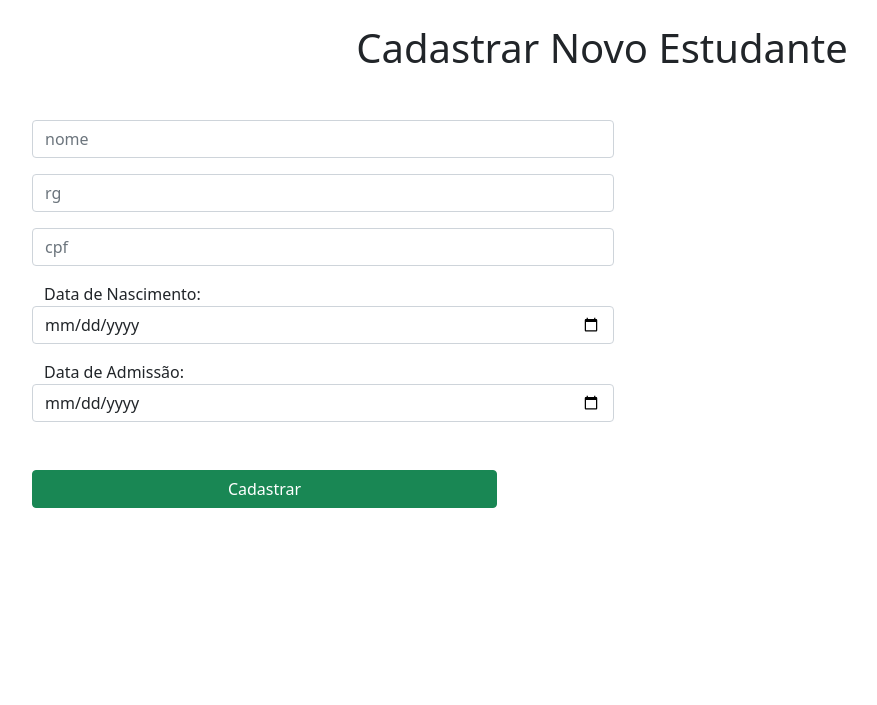
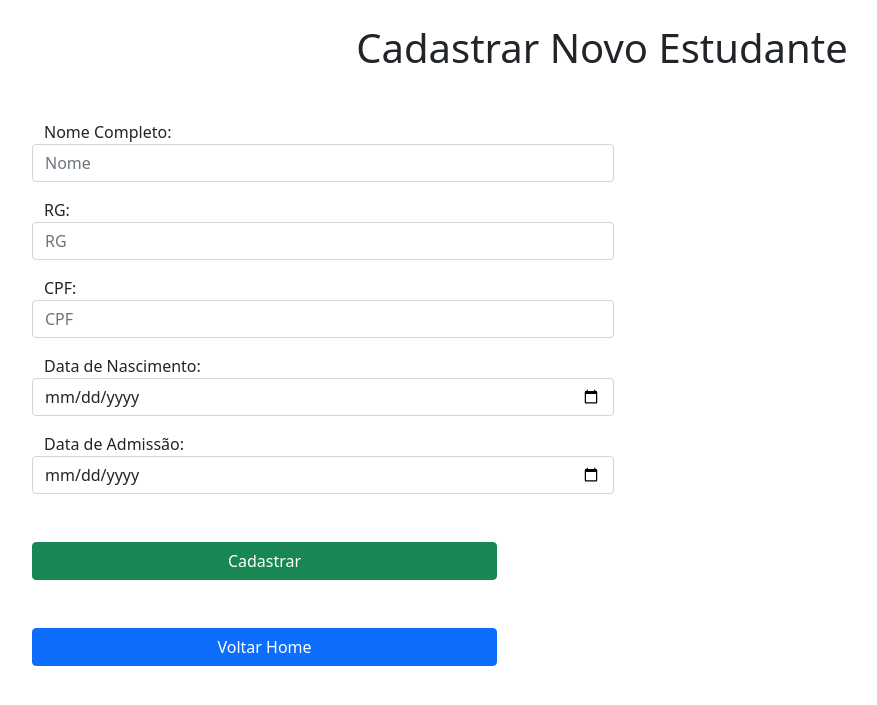
Before and after one commit to Lelou123/Visie-Teste, a Flask app: page /add in a window 1280 px wide. Shown: the top 705 px of the page, without its empty margins (38-915 px from the left). Run offline with Flask 2, Linux system fonts and the light colour scheme.

Commit message:
Update requirements, edit and design

```diff
--- a/main.py
+++ b/main.py
@@ -31,7 +31,6 @@ class Pessoas(db.Model):
 
 @app.route("/")
 def index():
-
     page = request.args.get('page', 1, type=int)
 
     pessoas = Pessoas.query.paginate(page=page, per_page=8)
@@ -40,7 +39,6 @@ def index():
         item.nome = item.nome.split(' ')[0]
 
     return render_template('index.html', pessoas=pessoas)
-
 
 
 @app.route('/add', methods=['GET', 'POST'])
--- a/requirements.txt
+++ b/requirements.txt
@@ -1,2 +1,6 @@
-flask
+flask~=2.1.1
 flask-sqlalchemy
+mysql~=0.0.3
+mysql-connector-python~=8.0.29
+Jinja2~=3.1.1
+Werkzeug~=2.1.1
--- a/templates/Index.html
+++ b/templates/Index.html
@@ -8,7 +8,7 @@
 </head>
 <body>
 
-    <div class="col-8 m-auto pt-2 pb-2 text-center">
+    <div class="col-8 m-auto pt-2 pb-2 text-center mt-3">
         <h1>Bem vindo ao teste de Murillo</h1>
     </div>
 
--- a/templates/add.html
+++ b/templates/add.html
@@ -8,15 +8,18 @@
 <body>
 <h1  style="text-align:center;" class="mt-4">Cadastrar Novo Estudante</h1>
 <form action="/add" class="container" method="post">
-    <div class="col-md-6 mt-5 ">
+    <div class="col-md-6 mt-5"  >
         <div class="row mt-3">
-            <input type="text " name="nome" id="nome" placeholder="nome" class="form-control">
+            <label for="nome">Nome Completo:</label>
+            <input type="text " name="nome" id="nome" placeholder="Nome" class="form-control">
         </div>
         <div class="row mt-3">
-            <input type="text " name="rg" id="rg" placeholder="rg" class="form-control">
+            <label for="rg">RG:</label>
+            <input type="text " name="rg" id="rg" placeholder="RG" class="form-control">
         </div>
         <div class="row mt-3">
-            <input type="text " name="cpf" id="cpf" placeholder="cpf" class="form-control">
+            <label for="cpf">CPF:</label>
+            <input type="text " name="cpf" id="cpf" placeholder="CPF" class="form-control">
         </div>
         <div class="row mt-3">
             <label class="dataID" for="data_nascimento">Data de Nascimento:</label>
@@ -30,6 +33,9 @@
     <div class="row col-5 mt-5">
         <button type="submit" class="btn btn-success">Cadastrar</button>
     </div>
+    <div class="row col-5 mt-5">
+        <a href="/" class="btn btn-primary">Voltar Home</a>
+    </div>
 </form>
 </body>
 </html>
```
Also changed, not shown: templates/edit.html (+11 -5 lines).
